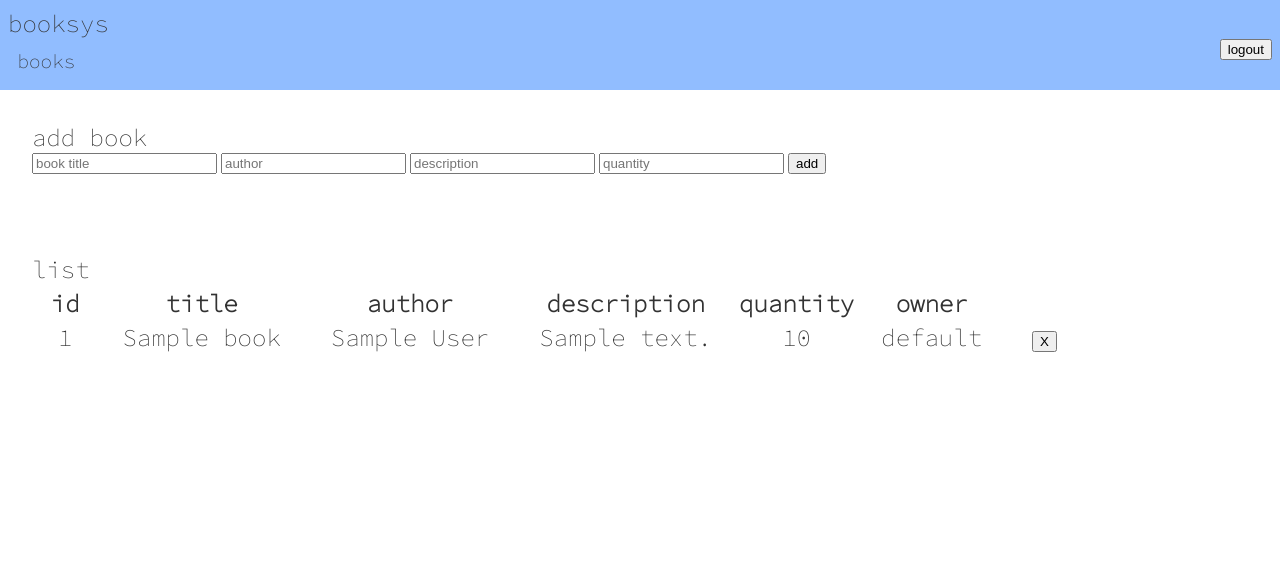
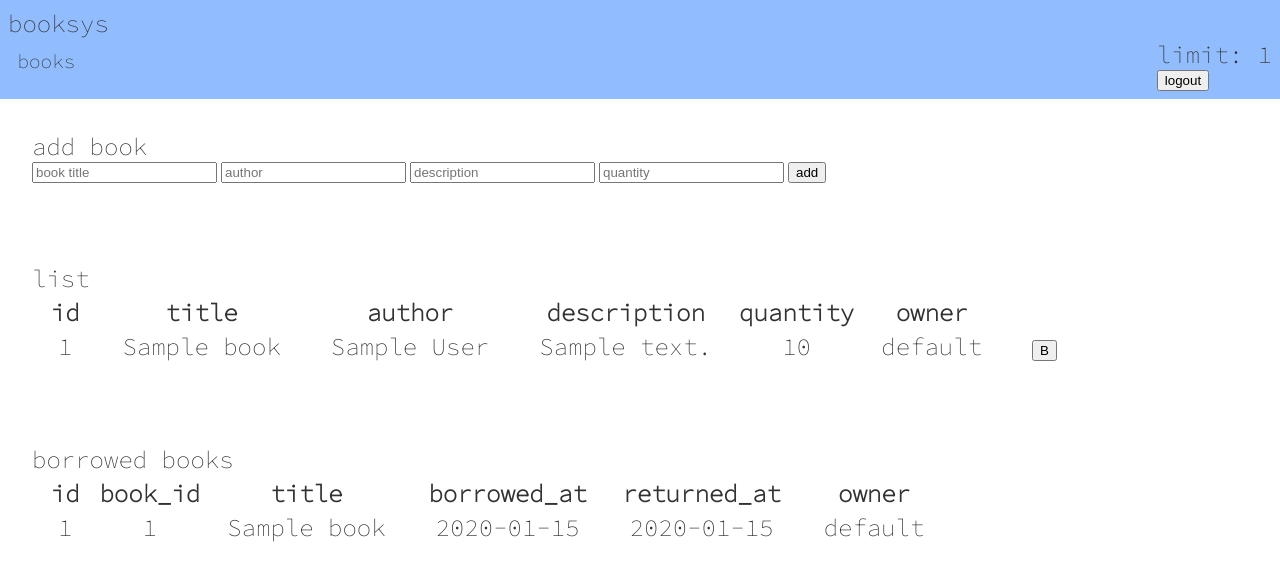
Before and after one commit to TsimpDim/BookSys, a Flask app: page / in a window 1280 px wide. Shown: the top 581 px of the page. Run offline with Flask 2, Linux system fonts and the light colour scheme; the visitor is signed in with stand-in values (Sample User, id 1); data comes from the database, SQL or seed files in the repository; tables that the repository leaves empty hold one stand-in row (values such as "Sample post").

Commit message:
Add return functionality

```diff
--- a/_BookSys/database.py
+++ b/_BookSys/database.py
@@ -19,7 +19,7 @@ class Book(db.Model):
     __tablename__ = 'book'
     id = db.Column(db.Integer, primary_key=True)
     title = db.Column(db.String(120), unique=False, nullable=False)
-    author = db.Column(db.String(120), unique=False, nullable=True, default="-")
+    author = db.Column(db.String(120), unique=False, nullable=True)
     description = db.Column(db.String(120), unique=False, nullable=True)
     quantity = db.Column(db.Integer, default=1)
 
@@ -34,6 +34,9 @@ class Tracker(db.Model):
     id = db.Column(db.Integer, primary_key=True)
     user_id = db.Column(db.Integer, db.ForeignKey('user.id'))
     book_id = db.Column(db.Integer, db.ForeignKey('book.id'))
+
+    user = db.relationship('User', backref=db.backref('trackers'))
+    book = db.relationship('Book', backref=db.backref('trackers'))
 
     borrowed_at = db.Column(db.Date, default=datetime.now)
     returned_at = db.Column(db.Date)
--- a/_BookSys/templates/home.html
+++ b/_BookSys/templates/home.html
@@ -1,6 +1,7 @@
 {% extends 'layout.html' %}
 {% block body %}
 
+    {% if not session.logged_in == NULL %}
         <h1 class="text">add book</h1>
         <form method="POST" action="/add_book">
             <input type="text" placeholder="book title" name="title" maxlength="120"/>
@@ -9,6 +10,7 @@
             <input type="number" placeholder="quantity" name="quantity"/>
             <input type="submit" value="add">
         </form>
+    {% endif %}
 
 
     <div style="margin-top: 5em;">
@@ -30,19 +32,88 @@
                     <tr>
                         <td data-label="id">{{book.id}}</td>
                         <td data-label="title">{{book.title}}</td>
-                        <td data-label="author">{{book.author}}</td>
-                        <td data-label="description">{{book.description}}</td>
+                        <td data-label="author">
+                            {% if book.author %}
+                                {{book.author}}
+                            {% else %}
+                                -
+                            {% endif %}
+                        </td>
+                        <td data-label="description">
+                            {% if book.description %}
+                                {{book.description}}
+                            {% else %}
+                                -
+                            {% endif %}
+                        </td>
                         <td data-label="quantity">{{book.quantity}}</td>
                         <td data-label="owner">{{book.owner.username}}</td>
+                        {% if not session.logged_in == NULL %}
                             <td data-label="-^-">
+                                {% if book.owner.username == session.username %}
+
                                 <form method="POST" action="/del_book">
                                     <input type="hidden" name="id" value={{book.id}} />
                                     <input type="submit" value="X" />
                                 </form>
+
+                                {% else %}
+
+                                <form method="POST" action="/borrow_book">
+                                    <input type="hidden" name="id" value={{book.id}} />
+                                    <input type="submit" value="B" />
+                                </form>
+
+                                {% endif %}
                             </td>
+                        {% endif %}
                     </tr>
                 {% endfor %}
             </tbody>
         </table>
     </div>
+
+    {% if session.logged_in != NULL and trackers %}
+    <div style="margin-top: 5em;">
+        <h1 class="text">borrowed books</h1>
+        <table class="text">
+            <thead>
+                <tr>
+                    <th>id</th>
+                    <th>book_id</th>
+                    <th>title</th>
+                    <th>borrowed_at</th>
+                    <th>returned_at</th>
+                    <th>owner</th>
+                </tr>
+            </thead>
+            <tbody>
+                {% for tracker in trackers %}
+                <tr>
+                    <td data-label="id">{{tracker.id}}</td>
+                    <td data-label="book_id">{{tracker.book.id}}</td>
+                    <td data-label="title">{{tracker.book.title}}</td>
+                    <td data-label="borrowed_at">{{tracker.borrowed_at}}</td>
+                    <td data-label="returned_at">
+                        {% if tracker.returned_at %}
+                            {{tracker.returned_at}}
+                        {% else %}
+                            -
+                        {% endif %}
+                    </td>
+                    <td data-label="owner">{{tracker.book.owner.username}}</td>
+                    {% if not tracker.returned_at %}
+                        <td data-label="-^-">
+                            <form method="POST" action="/return_book">
+                                <input type="hidden" name="id" value={{tracker.book.id}} />
+                                <input type="submit" value="R" />
+                            </form>
+                        </td>
+                    {% endif %}
+                </tr>
+                {% endfor %}
+            </tbody>
+        </table>
+    </div>
+    {% endif %}
 {% endblock %}
--- a/_BookSys/templates/includes/_messages.html
+++ b/_BookSys/templates/includes/_messages.html
@@ -1,7 +1,7 @@
 {% with messages = get_flashed_messages(with_categories=true) %}
 {% if messages %}
   {% for category, message in messages %}
-    <div class="text" style="color:rgb(182, 0, 0);">
+    <div class="text">
       !{{ message }}!
     </div>
   {% endfor %}
--- a/_BookSys/templates/includes/_navbar.html
+++ b/_BookSys/templates/includes/_navbar.html
@@ -6,11 +6,13 @@
       <a href="/" class="text nav-item">books</a>
 
       {% if session.logged_in != NULL %}
+      <div>
+        <span class="text">limit: {{session.limit}}</span>
 
-      <form method="POST" action="/logout">
-        <input type="submit" value="logout"/>
-      </form>
-
+        <form method="POST" action="/logout">
+          <input type="submit" value="logout"/>
+        </form>
+      </div>
       {% else %}
 
       <form method="POST" action="/logreg">
--- a/_BookSys/views.py
+++ b/_BookSys/views.py
@@ -1,11 +1,41 @@
 from _BookSys import app
-from _BookSys.database import Book, User, db, get_or_create
+from _BookSys.database import Book, User, Tracker, db, get_or_create
 from flask import render_template, request, redirect, url_for, flash, session
+from datetime import datetime
 
 @app.route('/')
 def home():
-    books = Book.query.all()
-    return render_template('home.html', books=books)
+    books = Book.query.order_by(Book.id.asc())
+
+    if session.get('logged_in'):
+        borrowed = Tracker.query.filter_by(user_id=session['id']).order_by(Tracker.id.asc())
+        return render_template('home.html', books=books, trackers=borrowed)
+    else:
+        return render_template('home.html', books=books)
+
+@app.route('/logreg', methods=['POST'])
+def logreg():
+
+    if request.method == 'POST' and not hasattr(session, 'logged_in'):
+        usrnm = request.form['username']
+
+        user = get_or_create(db.session, User, username=usrnm)
+
+        session['logged_in'] = True
+        session['username'] = user.username
+        session['limit'] = user.limit
+        session['id'] = user.id
+        print(session['username'])
+        return redirect(url_for('home'))
+
+@app.route('/logout', methods=['POST'])
+def logout():
+    # Check if user is not logged out
+    if session.get('logged_in'):
+        session.clear()
+        return redirect(url_for('home'))
+    else:
+        return redirect(url_for('home'))
 
 @app.route('/add_book', methods=['POST'])
 def create():
@@ -36,28 +66,86 @@ def delete():
 
     if request.method == 'POST':
 
-        b = Book.query.filter_by(id=request.form['id'])
-        b.delete()
-        db.session.commit()
+        b = Book.query.filter_by(id=request.form['id']).first()
 
-        return redirect(url_for('home'))
+        if session.get('logged_in'):
+            if b.owner.username == session['username']:
+                b.delete()
+                db.session.commit()
+            else:
+                flash("No ownership over book")
+                return redirect(url_for('home'))
+        else:
+            flash("Not logged in")
+            return redirect(url_for('home'))
 
-@app.route('/logreg', methods=['POST'])
-def logreg():
+    return redirect(url_for('home'))
 
-    if request.method == 'POST' and not hasattr(session, 'logged_in'):
-        usrnm = request.form['username']
 
-        session['logged_in'] = True
-        session['username'] = get_or_create(db.session, User, username=usrnm).username
-        print(session['username'])
-        return redirect(url_for('home'))
+@app.route('/borrow_book', methods=['POST'])
+def borrow_book():
 
-@app.route('/logout', methods=['POST'])
-def logout():
-    # Check if user is not logged out
-    if session.get('logged_in'):
-        session.clear()
-        return redirect(url_for('home'))
-    else:
-        return redirect(url_for('home'))
+    if request.method == 'POST':
+
+        b = Book.query.filter_by(id=request.form['id']).first()
+
+        if session.get('logged_in'):
+            if b.owner.username == session['username']:
+                flash("You have ownership over book")
+                return redirect(url_for('home'))
+            else:
+                u = User.query.filter_by(id=session['id']).first()
+
+                if u.limit == 0:
+                    flash("Borrowing quota 100%, return some books")
+                    return redirect(url_for('home'))
+
+                if Tracker.query.filter_by(user_id=u.id, book_id=b.id, returned_at=None).count() > 0:
+                    flash("You have already borrowed this book")
+                    return redirect(url_for('home'))
+
+
+                t = Tracker(book_id=b.id, user_id=u.id)
+
+                u.limit -= 1
+                b.quantity -= 1
+                session['limit'] -= 1
+                db.session.add(t)
+                db.session.commit()
+        else:
+            flash("Not logged in")
+            return redirect(url_for('home'))
+
+    return redirect(url_for('home'))
+
+@app.route('/return_book', methods=['POST'])
+def return_book():
+
+    if request.method == 'POST':
+
+        b = Book.query.filter_by(id=request.form['id']).first()
+
+        if session.get('logged_in'):
+            if b.owner.username == session['username']:
+                flash("You have ownership over book")
+                return redirect(url_for('home'))
+            else:
+                u = User.query.filter_by(id=session['id']).first()
+                t = Tracker.query.filter_by(book_id=b.id, user_id=u.id).order_by(Tracker.id.desc()).first()
+
+
+                if u.limit >= 3:
+                    flash('Something went wrong')
+                else:
+                    u.limit += 1
+                    session['limit'] += 1
+
+                b.quantity += 1
+                t.returned_at = datetime.now()
+
+                db.session.commit()
+        else:
+            flash("Not logged in")
+            return redirect(url_for('home'))
+
+    return redirect(url_for('home'))
```
Lines whose indentation alone changed are shown as unchanged.
